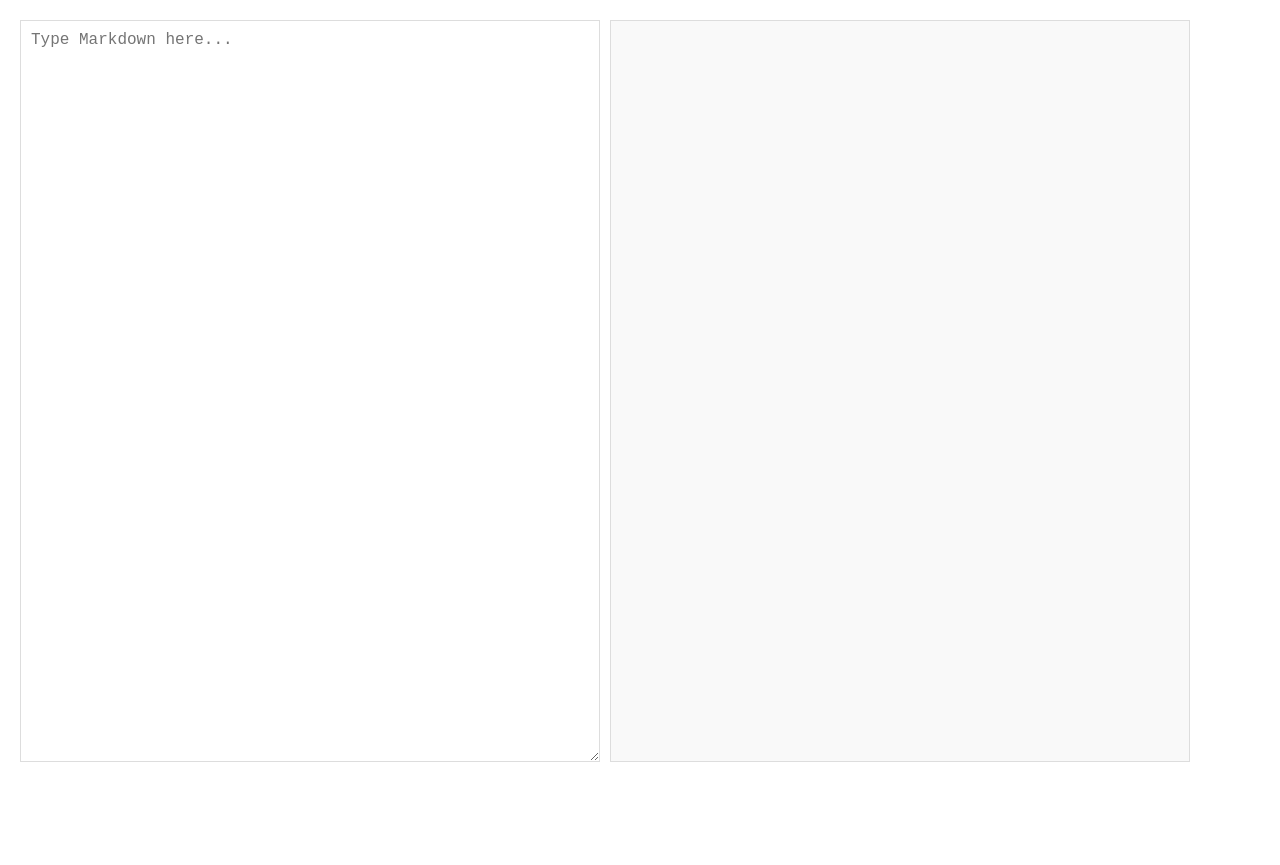
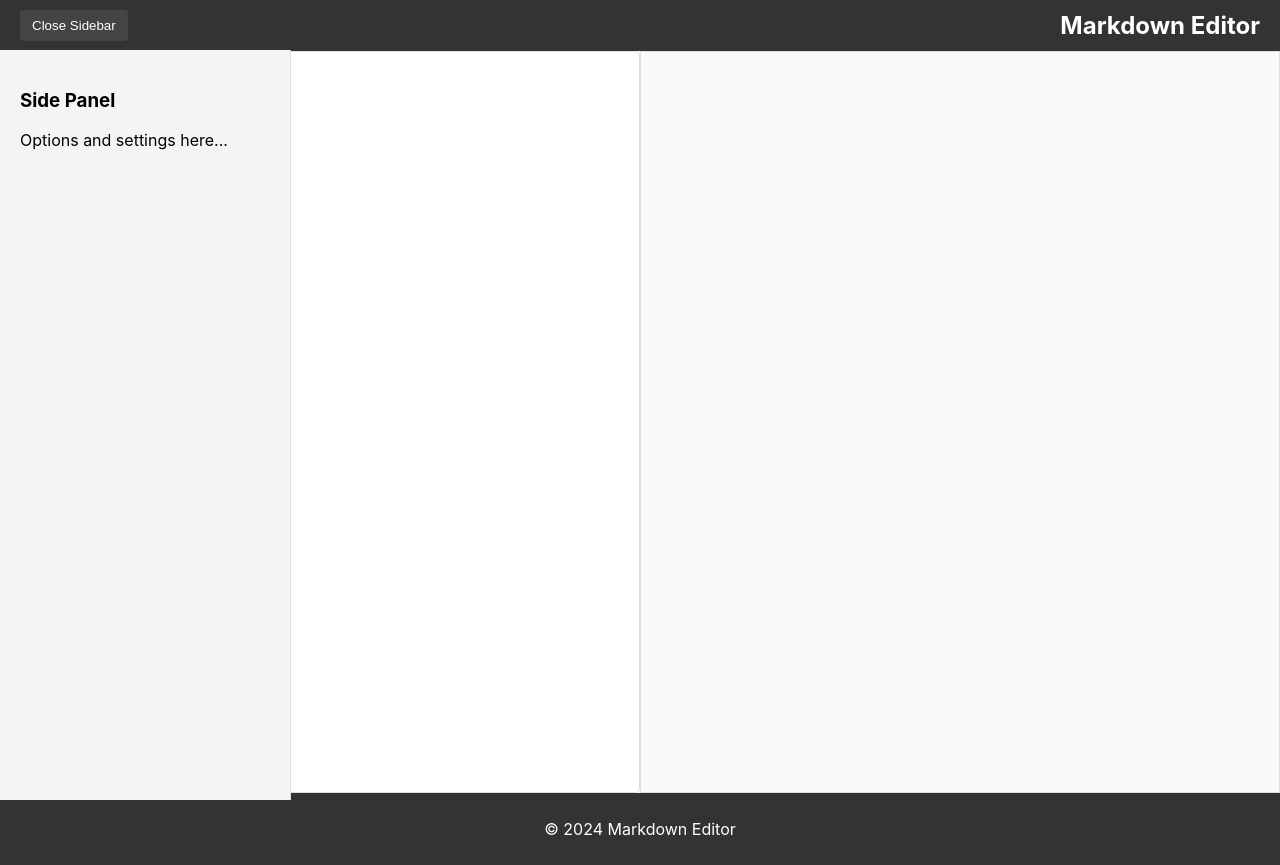
Before and after one commit to JS-JeevaSaravanan/live-markdown-editor-project, a React (Create React App) app in the folder apps/frontend/: page / in a window 1280 px wide. Before the commit the page ends 800 px from the top, so only its background shows below. Built offline with nearby package versions, Linux system fonts and the light colour scheme.

Commit message:
✨update(flow): renderers split done

```diff
--- a/apps/frontend/src/App.js
+++ /dev/null
@@ -1,84 +0,0 @@
-import { useState, useCallback, useRef, useEffect } from "react";
-import { processMdToHTML } from "./utils";
-
-const App = () => {
-  const [markdown, setMarkdown] = useState("");
-  const [htmlOutput, setHtmlOutput] = useState("");
-  const [loading, setLoading] = useState(false);
-
-  // Cache for storing converted Markdown chunks
-  const cache = useRef(new Map());
-
-  // Function to process the entire Markdown input
-  const processMarkdown = useCallback(async () => {
-    setLoading(true);
-
-    const newHtmlOutput = await processMdToHTML(markdown, cache);
-
-    // Combine processed chunks into final HTML output
-    setHtmlOutput(newHtmlOutput); // Add spacing between chunks
-    setLoading(false);
-  }, [markdown]);
-
-  // Debounced Markdown processing
-  const debouncedProcessMarkdown = useCallback(
-    debounce(processMarkdown, 3000),
-    [processMarkdown]
-  );
-
-  // Effect to trigger processing when Markdown changes
-  useEffect(() => {
-    debouncedProcessMarkdown();
-  }, [markdown, debouncedProcessMarkdown]);
-
-  // Handle Markdown input change
-  const handleInputChange = (e) => {
-    setMarkdown(e.target.value);
-  };
-
-  return (
-    <div style={{ display: "flex", padding: "20px", gap: "10px" }}>
-      <textarea
-        style={{
-          width: "45%",
-          height: "90vh",
-          fontSize: "16px",
-          padding: "10px",
-          border: "1px solid #ddd",
-        }}
-        value={markdown}
-        onChange={handleInputChange}
-        placeholder="Type Markdown here..."
-      />
-
-      <div
-        style={{
-          width: "45%",
-          height: "90vh",
-          overflowY: "auto",
-          border: "1px solid #ddd",
-          padding: "10px",
-          background: "#f9f9f9",
-        }}
-      >
-        {loading ? (
-          <p style={{ color: "#888" }}>Converting...</p>
-        ) : (
-          <div dangerouslySetInnerHTML={{ __html: htmlOutput }} />
-        )}
-      </div>
-    </div>
-  );
-};
-
-// Debounce utility function
-function debounce(func, wait) {
-  let timeout;
-  return function (...args) {
-    const context = this;
-    clearTimeout(timeout);
-    timeout = setTimeout(() => func.apply(context, args), wait);
-  };
-}
-
-export default App;
--- /dev/null
+++ b/apps/frontend/src/App.jsx
@@ -0,0 +1,68 @@
+import { useState, useEffect, useCallback, useRef } from "react";
+import { processMdToHTML } from "./utils"; // Utility function to convert markdown to HTML
+import { useDebounce } from "./customHooks"; // Custom debounce hook
+import Header from "./Header";
+import SidePanel from "./SidePanel";
+import MainSection from "./MainSection";
+import Footer from "./Footer";
+
+const App = () => {
+  const [markdown, setMarkdown] = useState(""); // Markdown text state
+  const [htmlOutput, setHtmlOutput] = useState(""); // HTML output state
+  const [loading, setLoading] = useState(false); // Loading state
+  const [isSidePanelOpen, setIsSidePanelOpen] = useState(true); // State for side panel visibility
+
+  const debouncedValue = useDebounce(markdown, 200); // Debounced markdown input value
+
+  // Cache for storing converted Markdown chunks
+  const cache = useRef(new Map());
+
+  useEffect(() => {
+    processMarkdown(debouncedValue);
+  }, [debouncedValue]);
+
+  const processMarkdown = useCallback(async (newMdText) => {
+    setLoading(true);
+    const newHtmlOutput = await processMdToHTML(newMdText, cache);
+    setHtmlOutput(newHtmlOutput); // Update HTML output
+    setLoading(false); // Set loading to false
+  }, []);
+
+  const handleInputChange = (e) => {
+    setMarkdown(e.target.value); // Update markdown text state
+  };
+
+  const toggleSidePanel = () => {
+    setIsSidePanelOpen((prev) => !prev);
+  };
+
+  return (
+    <div style={{ display: "flex", height: "100vh", flexDirection: "column" }}>
+      {/* Header */}
+      <Header
+        toggleSidePanel={toggleSidePanel}
+        isSidePanelOpen={isSidePanelOpen}
+      />
+
+      {/* Main Content Area */}
+      <div style={{ display: "flex", flex: 1 }}>
+        {/* Side Panel */}
+        <SidePanel isOpen={isSidePanelOpen} />
+
+        {/* Main Section: Editor and Output */}
+        <MainSection
+          markdown={markdown}
+          htmlOutput={htmlOutput}
+          loading={loading}
+          handleInputChange={handleInputChange}
+          isSidePanelOpen={isSidePanelOpen}
+        />
+      </div>
+
+      {/* Footer */}
+      <Footer />
+    </div>
+  );
+};
+
+export default App;
--- /dev/null
+++ b/apps/frontend/src/Footer.jsx
@@ -0,0 +1,21 @@
+import React from "react";
+
+const Footer = () => {
+  const styles = {
+    footer: {
+      backgroundColor: "#333",
+      color: "#fff",
+      padding: "10px 20px",
+      textAlign: "center",
+      marginTop: "auto", // Ensures it stays at the bottom
+    },
+  };
+
+  return (
+    <footer style={styles.footer}>
+      <p>&copy; 2024 Markdown Editor</p>
+    </footer>
+  );
+};
+
+export default Footer;
--- /dev/null
+++ b/apps/frontend/src/Header.jsx
@@ -0,0 +1,37 @@
+import React from "react";
+
+const Header = ({ toggleSidePanel, isSidePanelOpen }) => {
+  const styles = {
+    header: {
+      backgroundColor: "#333",
+      color: "#fff",
+      display: "flex",
+      alignItems: "center",
+      padding: "10px 20px",
+      justifyContent: "space-between",
+    },
+    toggleButton: {
+      backgroundColor: "#444",
+      color: "#fff",
+      border: "none",
+      padding: "8px 12px",
+      cursor: "pointer",
+      borderRadius: "4px",
+    },
+    headerTitle: {
+      fontSize: "24px",
+      margin: 0,
+    },
+  };
+
+  return (
+    <header style={styles.header}>
+      <button onClick={toggleSidePanel} style={styles.toggleButton}>
+        {isSidePanelOpen ? "Close Sidebar" : "Open Sidebar"}
+      </button>
+      <h1 style={styles.headerTitle}>Markdown Editor</h1>
+    </header>
+  );
+};
+
+export default Header;
--- /dev/null
+++ b/apps/frontend/src/MainSection.jsx
@@ -0,0 +1,46 @@
+import React from "react";
+
+const MainSection = ({ markdown, htmlOutput, loading, handleInputChange, isSidePanelOpen }) => {
+  const styles = {
+    textarea: {
+      width: isSidePanelOpen ? "50%" : "100%",
+      height: "90vh",
+      fontSize: "16px",
+      padding: "10px",
+      border: "1px solid #ddd",
+      borderRadius: "4px",
+      resize: "none",
+    },
+    htmlOutput: {
+      width: isSidePanelOpen ? "50%" : "100%",
+      height: "90vh",
+      overflowY: "auto",
+      border: "1px solid #ddd",
+      padding: "10px",
+      backgroundColor: "#f9f9f9",
+    },
+  };
+
+  return (
+    <div style={{ display: "flex", width: "100%", justifyContent: "space-between" }}>
+      {/* Markdown Textarea */}
+      <textarea
+        style={styles.textarea}
+        value={markdown}
+        onChange={handleInputChange}
+        placeholder="Type Markdown here..."
+      />
+
+      {/* HTML Output */}
+      <div style={styles.htmlOutput}>
+        {loading ? (
+          <p style={{ color: "#888" }}>Converting...</p>
+        ) : (
+          <div dangerouslySetInnerHTML={{ __html: htmlOutput }} />
+        )}
+      </div>
+    </div>
+  );
+};
+
+export default MainSection;
--- /dev/null
+++ b/apps/frontend/src/SidePanel.jsx
@@ -0,0 +1,27 @@
+import React from "react";
+
+const SidePanel = ({ isOpen }) => {
+  const styles = {
+    sidePanel: {
+      width: "250px",
+      backgroundColor: "#f4f4f4",
+      borderRight: "1px solid #ddd",
+      padding: "20px",
+      position: "absolute",
+      top: "50px", // Adjusted to avoid overlapping with the header
+      left: 0,
+      bottom: 0,
+      transition: "transform 0.3s ease-in-out",
+      transform: isOpen ? "translateX(0)" : "translateX(-100%)",
+    },
+  };
+
+  return (
+    <div style={styles.sidePanel}>
+      <h3>Side Panel</h3>
+      <p>Options and settings here...</p>
+    </div>
+  );
+};
+
+export default SidePanel;
--- /dev/null
+++ b/apps/frontend/src/customHooks.js
@@ -0,0 +1,12 @@
+import { useState, useEffect  } from "react";
+
+export function useDebounce(value, delay = 0) {
+  const [debouncedValue, setDebouncedValue] = useState(value);
+  useEffect(() => {
+    const timer = setTimeout(() => setDebouncedValue(value), delay);
+    return () => {
+      clearTimeout(timer);
+    };
+  }, [value, delay]);
+  return debouncedValue;
+}
--- a/apps/frontend/src/utils.js
+++ b/apps/frontend/src/utils.js
@@ -37,4 +37,14 @@ const processMdToHTML = async (markdown, cache) => {
   return htmlChunks.join("<br><br>");
 };
 
-export { processMdToHTML };
+// Debounce utility function
+function debounce(func, wait) {
+  let timeout;
+  return function (...args) {
+    const context = this;
+    clearTimeout(timeout);
+    timeout = setTimeout(() => func.apply(context, args), wait);
+  };
+}
+
+export { processMdToHTML, debounce };
```
Also changed, not shown: apps/frontend/src/App.tsx (deleted, +0 -40 lines).
